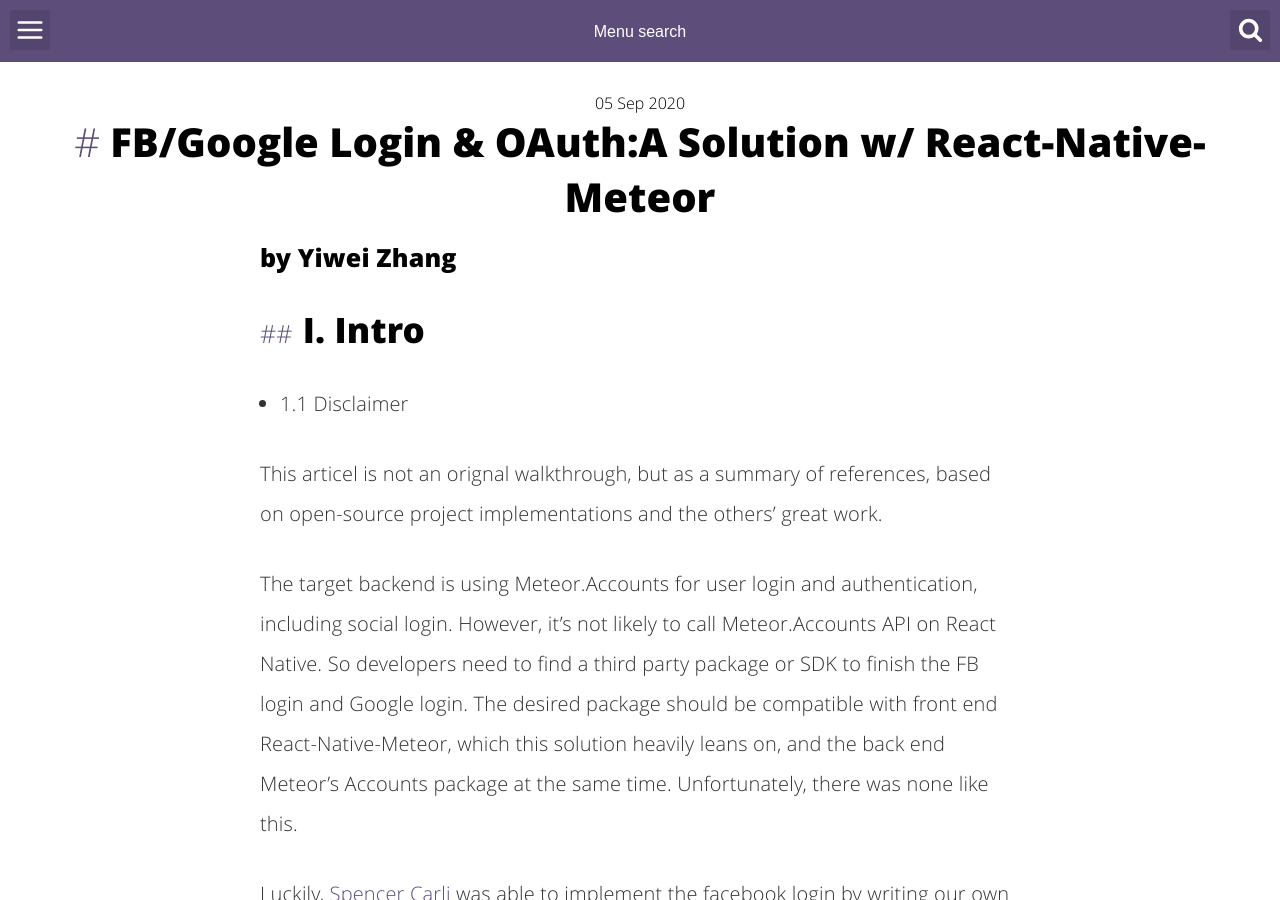
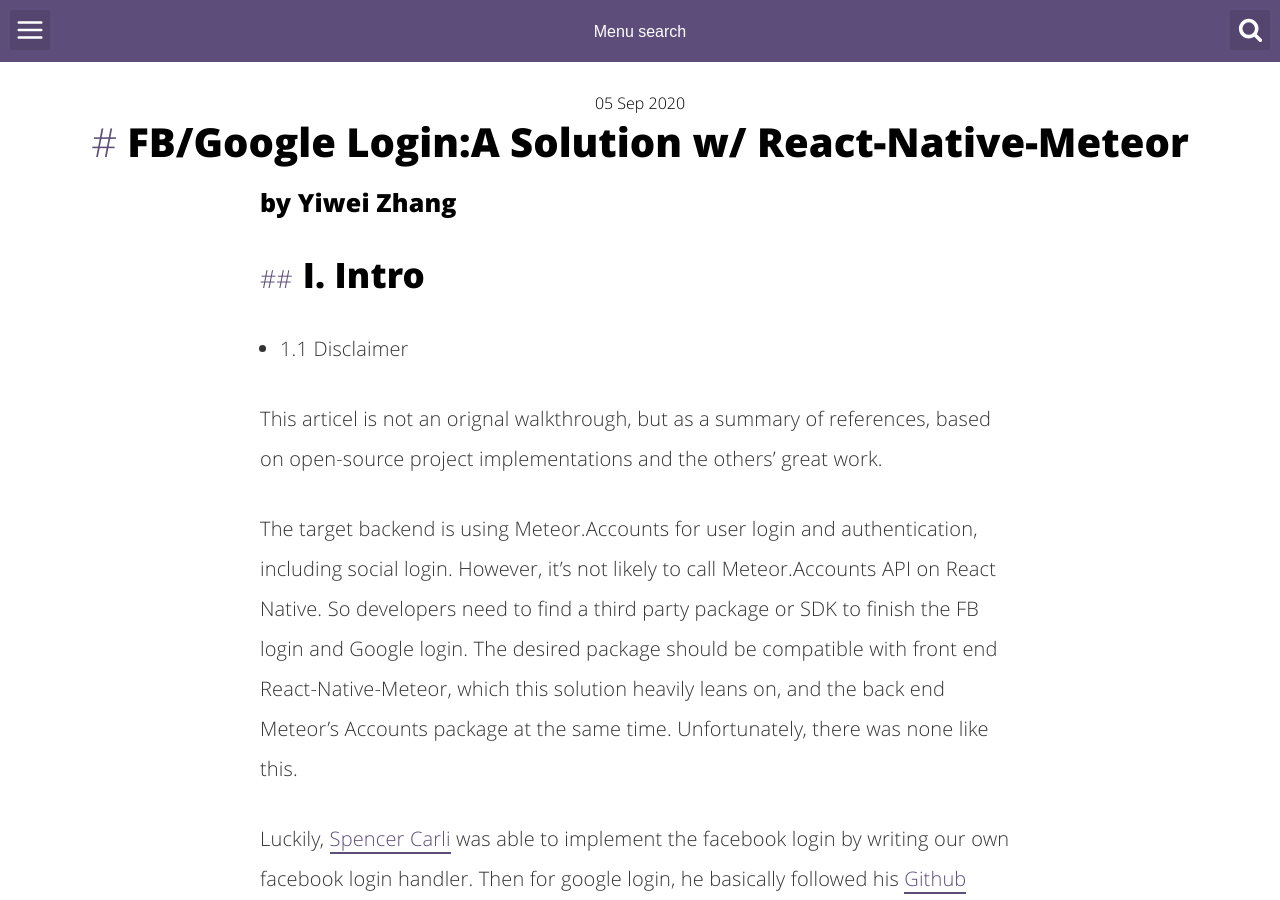
Before and after one commit to zywkloo/zywkloo.github.io, a Jekyll site: the page built from _posts/2019-09-05-React-Native-Meteor-SocialLogin.md, in a window 1280 px wide and 900 px high. Built offline with Jekyll 4.4.1, drawn with Linux system fonts in a browser that asks for light colours; comment, search, counter and statistics services are not loaded.

Commit message:
Update 2019-09-05-React-Native-Meteor-SocialLogin.md

```diff
--- a/_posts/2019-09-05-React-Native-Meteor-SocialLogin.md
+++ b/_posts/2019-09-05-React-Native-Meteor-SocialLogin.md
@@ -1,6 +1,6 @@
 ---
 layout: post
-title:  "FB/Google Login & OAuth:A Solution w/ React-Native-Meteor"
+title:  "FB/Google Login:A Solution w/ React-Native-Meteor"
 image: ''
 date:   2020-09-05 00:06:31
 tags:
```
Also changed, not shown: other parts of _posts/2019-09-05-React-Native-Meteor-SocialLogin.md (+2 -1 lines).
